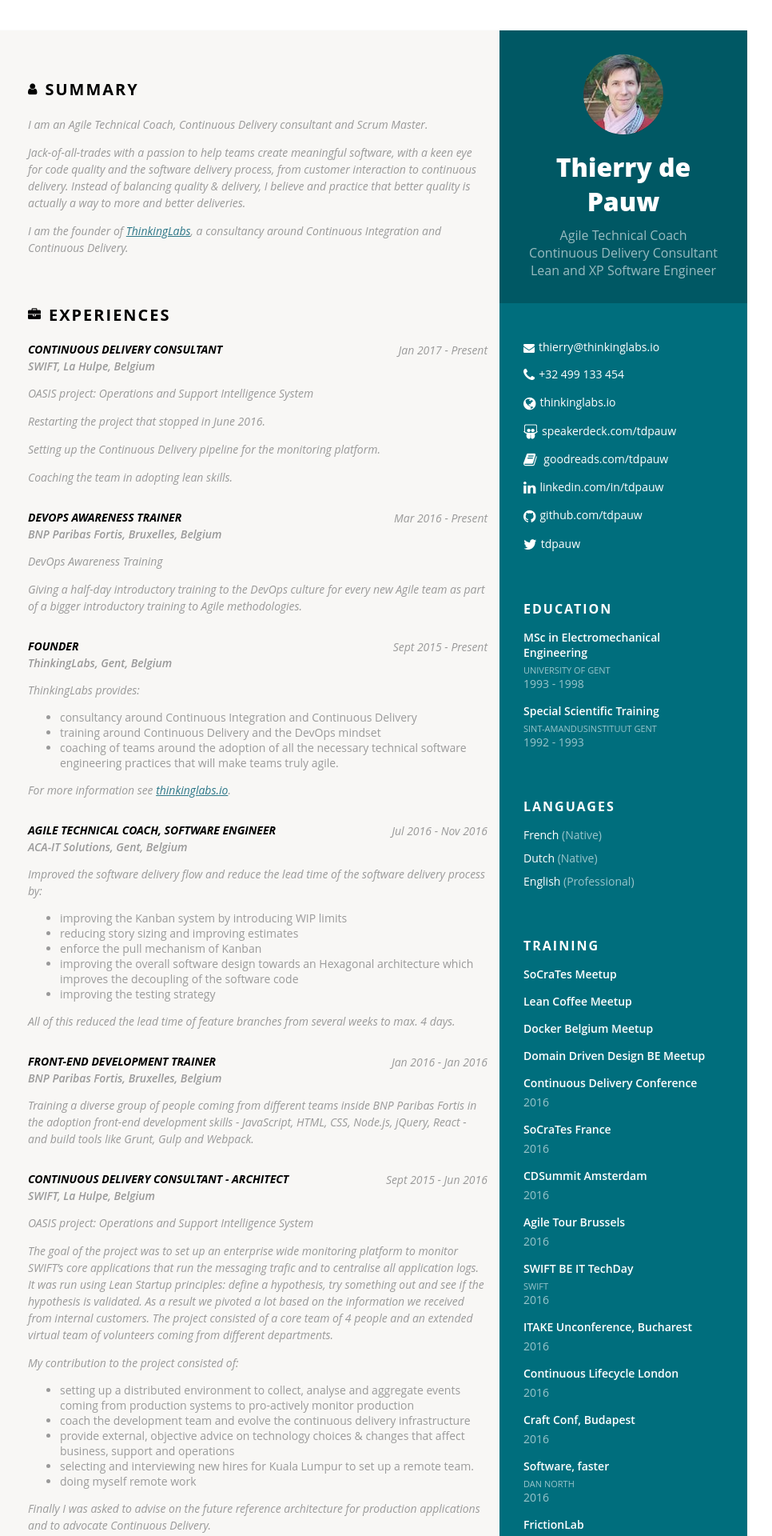
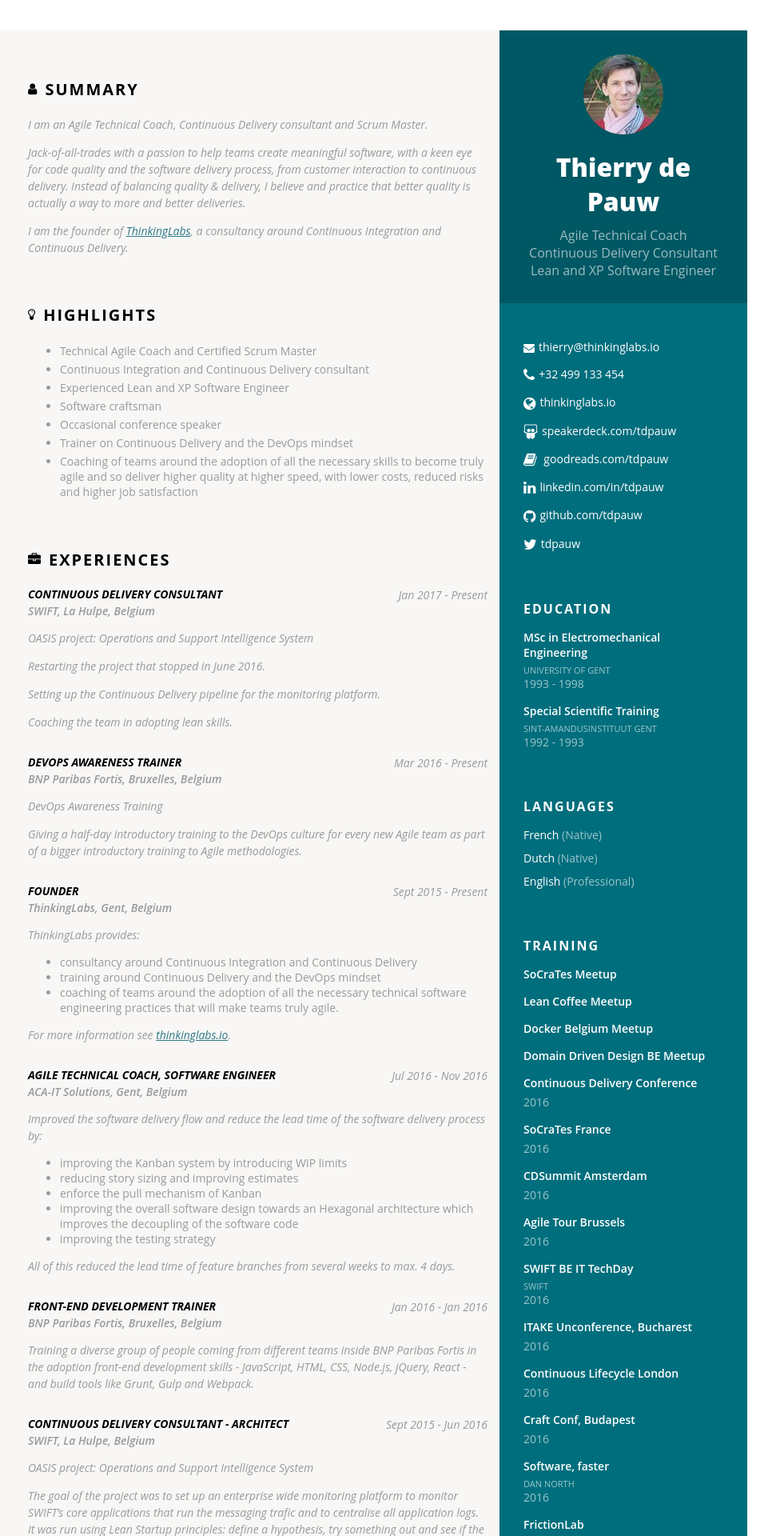
Before and after one commit to tdpauw/tdpauw.github.io, a Jekyll site: the page built from index.html, in a window 1280 px wide. Shown: the top 1920 px of the page at 80% size, without its empty margins (185-1151 px from the left). Built offline with Jekyll 4.4.1, drawn with Linux system fonts in a browser that asks for light colours.

Commit message:
add highlights section

```diff
--- a/_data/cv.yml
+++ b/_data/cv.yml
@@ -139,6 +139,15 @@ summary: |
   Jack-of-all-trades with a passion to help teams create meaningful software, with a keen eye for code quality and the software delivery process, from customer interaction to continuous delivery. Instead of balancing quality & delivery, I believe and practice that better quality is actually a way to more and better deliveries.
 
   I am the founder of [ThinkingLabs](http://thinkinglabs.io), a consultancy around Continuous Integration and Continuous Delivery.
+
+highlights: |
+  - Technical Agile Coach and Certified Scrum Master
+  - Continuous Integration and Continuous Delivery consultant
+  - Experienced Lean and XP Software Engineer
+  - Software craftsman
+  - Occasional conference speaker
+  - Trainer on Continuous Delivery and the DevOps mindset
+  - Coaching of teams around the adoption of all the necessary skills to become truly agile and so deliver higher quality at higher speed, with lower costs, reduced risks and higher job satisfaction
 
 experiences:
 
--- /dev/null
+++ b/_includes/highlights.html
@@ -0,0 +1,6 @@
+<section class="highlights">
+<h2 class="black-text"><i class="fa fa-lightbulb-o"></i>Highlights</h2>
+<div class="highlights gray-text">
+    {{site.data.cv.highlights | markdownify}}
+</div><!--//summary-->
+</section><!--//section-->
--- a/assets/styles.css
+++ b/assets/styles.css
@@ -69,6 +69,10 @@ aside {
 aside a {
   color: #fff;
   text-decoration: none;
+}
+
+section.highlights ul li {
+  padding: 2px 0px
 }
 
 section.profile {
--- a/index.html
+++ b/index.html
@@ -5,4 +5,6 @@ layout: default
 
 {% include summary.html %}
 
+{% include highlights.html %}
+
 {% include experience.html %}
```
